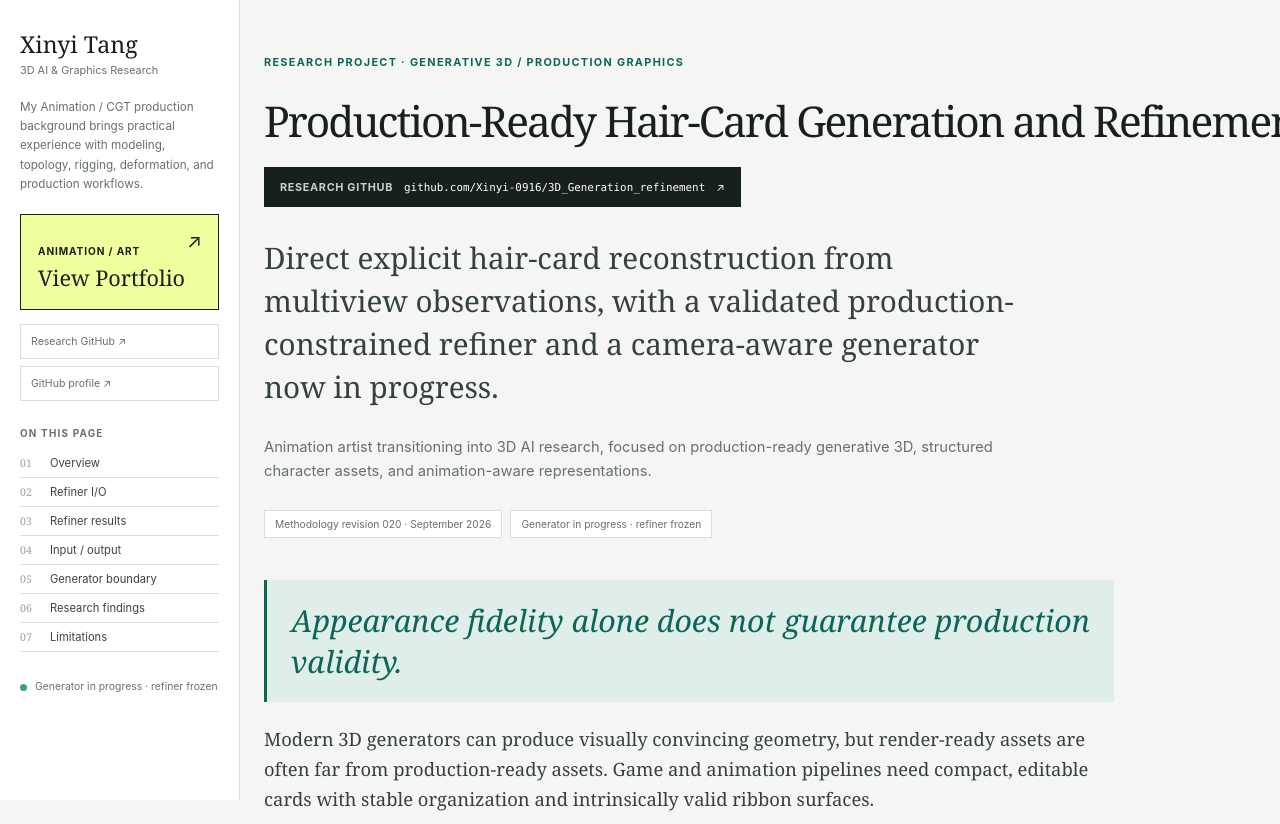
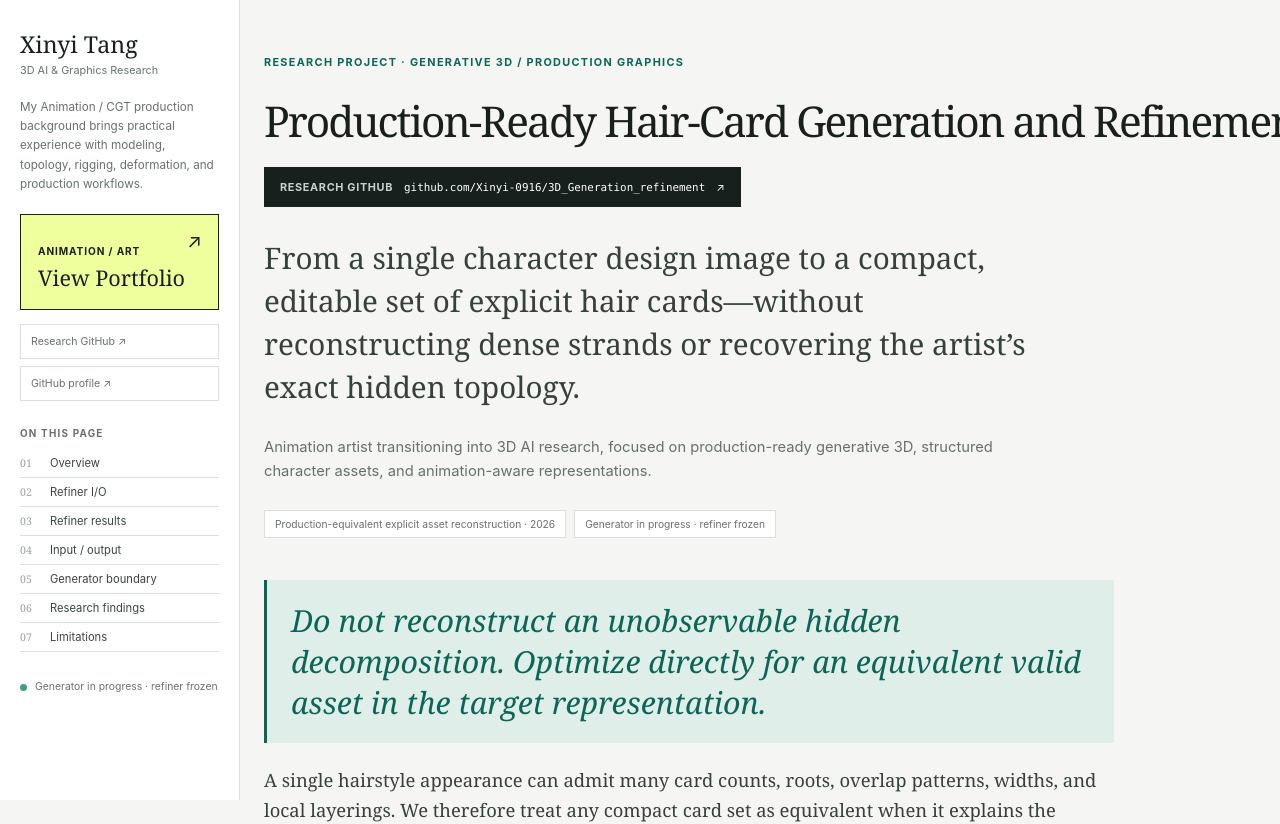
Before and after one commit to Xinyi-0916/research-site, a React (Vite) app: page / in a window 1280 px wide. Shown: the top 824 px of the page. Built offline with nearby package versions, Linux system fonts and the light colour scheme.

Commit message:
Align site with production-equivalent research framing

```diff
--- a/index.html
+++ b/index.html
@@ -4,13 +4,13 @@
     <meta charset="UTF-8" />
     <meta name="viewport" content="width=device-width, initial-scale=1.0" />
     <meta name="theme-color" content="#f7f8f6" />
-    <meta name="description" content="Xinyi Tang researches production-ready generative 3D, structured character assets, and animation-aware representations." />
+    <meta name="description" content="Production-equivalent explicit hair-card generation from a single design image, without dense-strand reconstruction or exact hidden-topology recovery." />
     <meta property="og:type" content="website" />
-    <meta property="og:title" content="Production-Ready Hair-Card Refinement — Xinyi Tang" />
-    <meta property="og:description" content="Direct explicit hair-card reconstruction and production-constrained refinement." />
-    <meta property="og:image" content="/media/eval/j0b1-h1-repaired-12case/6678151772290067940/after_input_front.png" />
+    <meta property="og:title" content="Production-Ready Hair-Card Generation and Refinement — Xinyi Tang" />
+    <meta property="og:description" content="Production-equivalent explicit hair-card generation from a single design image." />
+    <meta property="og:image" content="https://xinyi-0916.github.io/research-site/media/eval/j0b1-h1-population-v2/8174510361203308830/after_input_right.png" />
     <meta name="twitter:card" content="summary_large_image" />
-    <title>Production-Ready Hair-Card Refinement — Xinyi Tang</title>
+    <title>Production-Ready Hair-Card Generation and Refinement — Xinyi Tang</title>
   </head>
   <body>
     <a class="skip-link" href="#main-content">Skip to content</a>
--- a/src/App.jsx
+++ b/src/App.jsx
@@ -3,8 +3,8 @@ import ResearchSite from './ResearchSite'
 
 export default function App() {
   useEffect(() => {
-    const title = 'Production-Ready Hair-Card Refinement — Xinyi Tang'
-    const description = 'Direct explicit hair-card reconstruction and production-constrained refinement from coarse geometry and multiview observations.'
+    const title = 'Production-Ready Hair-Card Generation and Refinement — Xinyi Tang'
+    const description = 'Production-equivalent explicit hair-card generation from a single design image, without dense-strand reconstruction or exact hidden-topology recovery.'
     document.title = title
     document.querySelector('meta[name="description"]')?.setAttribute('content', description)
     document.querySelector('meta[property="og:title"]')?.setAttribute('content', title)
--- a/src/ResearchSite.jsx
+++ b/src/ResearchSite.jsx
@@ -45,7 +45,7 @@ export default function ResearchSite() {
         <p className="side-status"><i /> {project.status}</p>
       </aside>
 
-      <main className="research-main">
+      <main className="research-main" id="main-content">
         <section className="project-intro" id="overview">
           <p className="kicker">Research project · Generative 3D / Production graphics</p>
           <h2>{project.title}</h2>
@@ -128,7 +128,6 @@ export default function ResearchSite() {
         <section className="content-section final-section" id="limitations">
           <SectionHead number="06" title="Current limitations" note="Refiner and generator claims are deliberately separated." />
           <ul className="limitations">{limitations.map((item) => <li key={item}>{item}</li>)}</ul>
-          <div className="bottom-links"><a href={person.code} target="_blank" rel="noreferrer">Research GitHub <Arrow /></a><a className="bottom-portfolio" href={person.portfolio} target="_blank" rel="noreferrer">Animation / Art Portfolio <Arrow /></a></div>
         </section>
         <footer>© {new Date().getFullYear()} {person.name} · Research website</footer>
       </main>
--- a/src/data/siteData.js
+++ b/src/data/siteData.js
@@ -23,11 +23,11 @@ export const sections = [
 
 export const project = {
   title: 'Production-Ready Hair-Card Generation and Refinement',
-  subtitle: 'Direct explicit hair-card reconstruction from multiview observations, with a validated production-constrained refiner and a camera-aware generator now in progress.',
+  subtitle: 'From a single character design image to a compact, editable set of explicit hair cards—without reconstructing dense strands or recovering the artist’s exact hidden topology.',
   status: 'Generator in progress · refiner frozen',
-  manuscript: 'Methodology revision 020 · September 2026',
-  centralObservation: 'Appearance fidelity alone does not guarantee production validity.',
-  motivation: 'Modern 3D generators can produce visually convincing geometry, but render-ready assets are often far from production-ready assets. Game and animation pipelines need compact, editable cards with stable organization and intrinsically valid ribbon surfaces.',
+  manuscript: 'Production-equivalent explicit asset reconstruction · 2026',
+  centralObservation: 'Do not reconstruct an unobservable hidden decomposition. Optimize directly for an equivalent valid asset in the target representation.',
+  motivation: 'A single hairstyle appearance can admit many card counts, roots, overlap patterns, widths, and local layerings. We therefore treat any compact card set as equivalent when it explains the observed and held-out views while satisfying production constraints. StdGEN serves only as the observation-generation front end; the geometric primitive remains an explicit ribbon/card throughout generation and refinement.',
   refiner: {
     input: [
       'Fixed card roster, slots, and root anchors',
@@ -212,8 +212,8 @@ export const findings = [
   },
   {
     label: 'Production audit',
-    title: 'Refined outputs remain inside Train-GT production statistics',
-    body: 'B2-S3 finds no systematic out-of-distribution tail in duplicate evidence, overlap, high-order overdraw, or intersection. This closes the earlier set-prior question for the frozen refiner.',
+    title: 'The target is production equivalence—not hidden-topology recovery',
+    body: 'Exact artist count, roots, ownership, and layering are not uniquely observable from appearance. B2-S3 instead tests whether the refined outputs remain within real Train-GT production statistics, and finds no systematic out-of-distribution tail.',
   },
   {
     label: 'Generator direction',
--- a/src/styles.css
+++ b/src/styles.css
@@ -96,10 +96,6 @@ code { font-family: ui-monospace, SFMono-Regular, Menlo, Consolas, monospace; }
 .research-identity { max-width: 760px; margin: 26px 0; color: var(--muted); font-size: .92rem; }
 .intro-meta { display: flex; flex-wrap: wrap; gap: 8px; }
 .intro-meta span { padding: 7px 10px; border: 1px solid var(--line); color: var(--muted); background: var(--panel); font-size: .64rem; }
-.intro-links { display: flex; margin-top: 27px; flex-wrap: wrap; align-items: center; gap: 12px 25px; }
-.intro-links a, .bottom-links a { padding: 11px 15px; border: 1px solid var(--ink); color: white; background: var(--ink); font-size: .72rem; font-weight: 700; text-decoration: none; }
-.intro-links a:hover, .bottom-links a:hover { background: var(--green); border-color: var(--green); }
-.intro-links > span { color: var(--muted); font-size: .7rem; }
 .project-intro blockquote { max-width: 850px; margin: 42px 0 22px; padding: 20px 24px; border-left: 3px solid var(--green); color: var(--green); background: var(--green-pale); font-family: var(--serif); font-size: clamp(1.35rem, 2.4vw, 1.9rem); font-style: italic; line-height: 1.35; }
 .lead { max-width: 850px; margin: 0; color: #34413c; font-family: var(--serif); font-size: 1.15rem; }
 
@@ -227,9 +223,6 @@ th:first-child { text-align: left; }
 .limitations { display: grid; margin: 0; padding: 0; grid-template-columns: 1fr 1fr; gap: 1px; border: 1px solid var(--line); background: var(--line); list-style: none; }
 .limitations li { padding: 18px; background: var(--panel); color: var(--muted); font-size: .73rem; }
 .limitations li::before { margin-right: 9px; color: #b26b2b; content: '—'; }
-.bottom-links { display: flex; margin-top: 38px; flex-wrap: wrap; gap: 9px; }
-.bottom-links .bottom-portfolio { color: var(--ink); border-color: var(--ink); background: var(--portfolio); }
-.bottom-links .bottom-portfolio:hover { color: white; background: var(--ink); }
 .research-main > footer { padding-top: 30px; border-top: 1px solid var(--line); color: var(--muted); font-size: .62rem; }
 
 @media (max-width: 1050px) {
```
